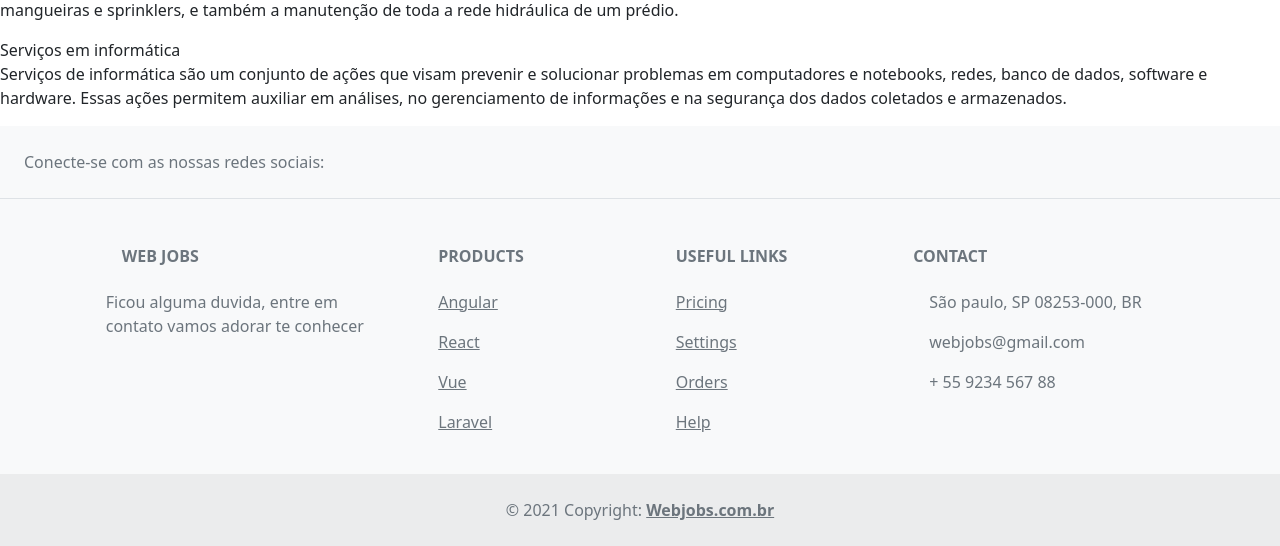
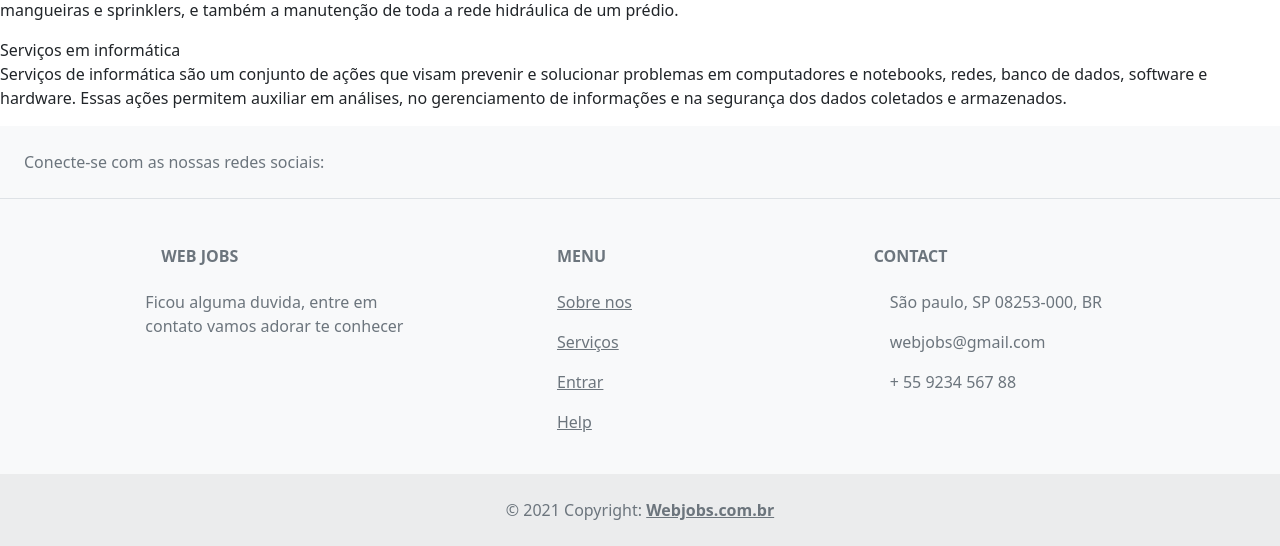
Before and after one commit to Johnnyv01/WEBJOBS, a PHP site: page /paginas/servicos.php in a window 1280 px wide. Shown: the part 428-974 px from the top of the page. Run offline with PHP 8.4, Linux system fonts and the light colour scheme.

Commit message:
Estilizando as paginas do projeto!

```diff
--- a/paginas/chat/bd.php
+++ b/paginas/chat/bd.php
@@ -1,7 +1,7 @@
 <?php
 
  //banco de dados servidor local xampp
-$servidor = "localhost:3307";
+$servidor = "localhost";
 $usuario = "root";
 $password = "";
 $bd = "webjobs";
--- a/paginas/chat/styles.css
+++ b/paginas/chat/styles.css
@@ -1,10 +1,10 @@
 
 #conteudo{
-    width: 100%;
+    width: 95%;
     background: whitesmoke;
     margin: 0 auto;
     padding: 20px;
-    border-radius: 12px;
+    border-radius: 14px;
     -moz-border-radius:12px;
     -o-border-radius:12px;
     -webkit-border-radius:12px;
@@ -12,7 +12,7 @@
 
 #caixa-chat {
     width: 90%;
-    height: 400px;
+    height: 700px;
 }
 
 #dados-chat {
--- a/paginas/connect.php
+++ b/paginas/connect.php
@@ -1,5 +1,5 @@
 <?php
-$host = 'localhost:3307';
+$host = 'localhost';
 $usuario = 'root';
 $senha = '';
 $database = 'webjobs';
--- a/paginas/perfilPrestador/css/perfilPrestador.css
+++ b/paginas/perfilPrestador/css/perfilPrestador.css
@@ -616,7 +616,7 @@ button.createbtn i{
     }
     .profile-img img{
         height: 200px;
-        width: 200px;
+        width: 20px;
         left: 50px;
         top:50px;
     }
--- a/paginas/servicos.php
+++ b/paginas/servicos.php
@@ -68,8 +68,8 @@
 
 </body>
 
- <!-- Footer -->
- <footer class="text-center text-lg-start bg-light text-muted">
+  <!-- Footer -->
+<footer class="text-center text-lg-start bg-light text-muted">
   <!-- Section: Social media -->
   <section class="d-flex justify-content-center justify-content-lg-between p-4 border-bottom">
     <!-- Left -->
@@ -118,43 +118,21 @@
             Ficou alguma duvida, entre em contato vamos adorar te conhecer
           </p>
         </div>
-        <!-- Grid column -->
-
-        <!-- Grid column -->
-        <div class="col-md-2 col-lg-2 col-xl-2 mx-auto mb-4">
-          <!-- Links -->
-          <h6 class="text-uppercase fw-bold mb-4">
-            Products
-          </h6>
-          <p>
-            <a href="#!" class="text-reset">Angular</a>
-          </p>
-          <p>
-            <a href="#!" class="text-reset">React</a>
-          </p>
-          <p>
-            <a href="#!" class="text-reset">Vue</a>
-          </p>
-          <p>
-            <a href="#!" class="text-reset">Laravel</a>
-          </p>
-        </div>
-        <!-- Grid column -->
 
         <!-- Grid column -->
         <div class="col-md-3 col-lg-2 col-xl-2 mx-auto mb-4">
           <!-- Links -->
           <h6 class="text-uppercase fw-bold mb-4">
-            Useful links
+           MENU
           </h6>
           <p>
-            <a href="#!" class="text-reset">Pricing</a>
+            <a href="#!" class="text-reset">Sobre nos</a>
           </p>
           <p>
-            <a href="#!" class="text-reset">Settings</a>
+            <a href="#!" class="text-reset">Serviços</a>
           </p>
           <p>
-            <a href="#!" class="text-reset">Orders</a>
+            <a href="#!" class="text-reset">Entrar</a>
           </p>
           <p>
             <a href="#!" class="text-reset">Help</a>
--- a/paginas/servicosListado/servicosListado.php
+++ b/paginas/servicosListado/servicosListado.php
@@ -102,9 +102,8 @@ if (!isset($_GET['cdo_profissao'])) {
         </div>
     <?php endwhile; ?>
 
+</body>
 
 
 
-</body>
-
 </html>
--- a/paginas/visitarPerfil/css/perfilPrestador.css
+++ b/paginas/visitarPerfil/css/perfilPrestador.css
@@ -106,7 +106,7 @@ body {font-family: Arial, Helvetica, sans-serif;}
     background: #02090eca;
     color: rgb(245, 245, 245);
     height: 68px;
-    margin-top: -8%;
+    margin-top: -5%;
 
 }
 
@@ -325,7 +325,7 @@ button.createbtn
     padding: 10px;
     width: 100%;
     border-radius: 3px;
-    background: var(--colorDetalhes);
+    background: #000000e1;
     font-family: 'Courier New', Courier, monospace; /*MDUAR A FONTE*/
     font-size: 1rem;
     margin: 5px 2px;
```
Also changed, not shown: paginas/login.php (+3 -7 lines), paginas/servicosListado/css/servicosListado.css (+6 -1 lines), paginas/visitarPerfil/perfilPrestador.php (+8 -28 lines), paginas/imgs/2bbb2699710f1cc82f6bd09d7f23edef.jpg (added), paginas/imgs/9bca5232f962ff355cbd374be8cc3d5b.jpg (added).
